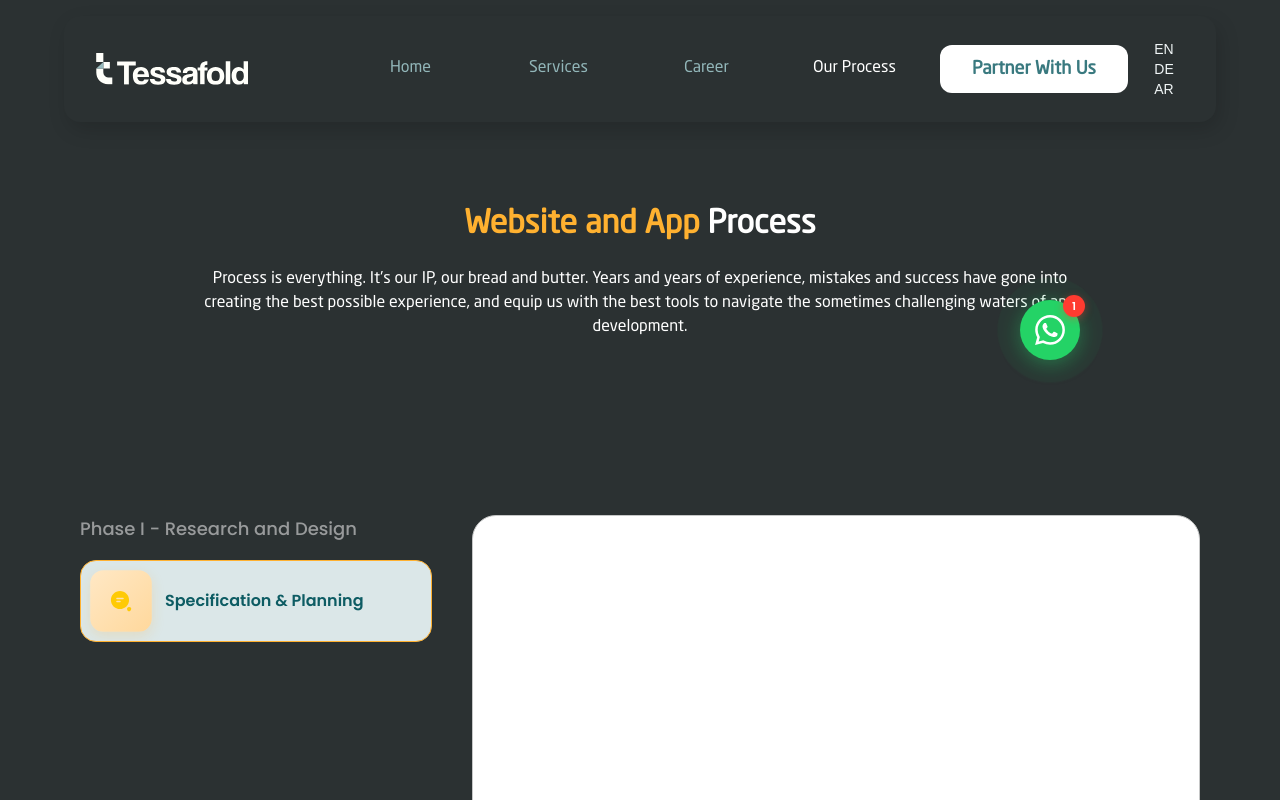
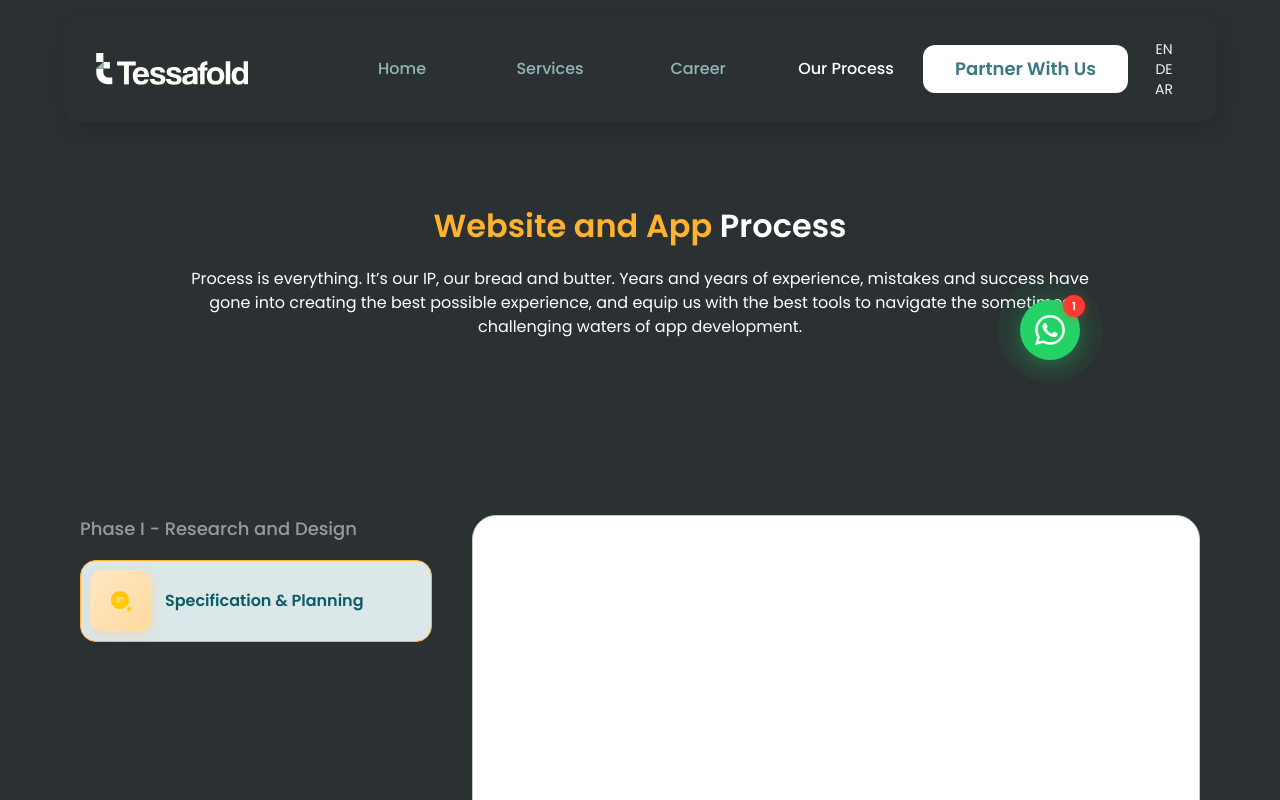
Before and after one commit to saeed-karout/tessafold-front, a React (Vite) app: page /our-process in a window 1280 px wide. Shown: the top 800 px of the page. Built offline with nearby package versions, Linux system fonts and the light colour scheme.

Commit message:
fixed language

```diff
--- a/src/components/layout/Header.jsx
+++ b/src/components/layout/Header.jsx
@@ -1,3 +1,4 @@
+
 import { useState, useEffect } from 'react';
 import { useTranslation } from 'react-i18next';
 import { useNavigate, useLocation } from 'react-router-dom';
@@ -14,7 +15,9 @@ function Header() {
   const [lastScrollY, setLastScrollY] = useState(0);
 
   useEffect(() => {
+    // Set the data-lang attribute on the body element based on the current language
     setLang(i18n.language || 'en');
+    document.body.setAttribute('data-lang', i18n.language || 'en');
     setCurrentHash(window.location.hash);
 
     const handleHashChange = () => {
@@ -49,6 +52,8 @@ function Header() {
   const changeLanguage = (newLang) => {
     i18n.changeLanguage(newLang);
     setLang(newLang);
+    // Update the data-lang attribute when the language changes
+    document.body.setAttribute('data-lang', newLang);
   };
 
   const handleNavigation = (target) => {
--- a/src/index.css
+++ b/src/index.css
@@ -20,15 +20,24 @@
   font-display: swap;
 }
 
+body[data-lang="ar"],
+body[data-lang="ar"] * {
+  font-family: 'NeoSansArabic', sans-serif;
+
+}
+
+body:not([data-lang="ar"]),
+body:not([data-lang="ar"]) * {
+  font-family: 'Poppins', sans-serif;
+  direction: ltr; /* Ensure left-to-right text direction for non-Arabic */
+}
+
 body {
   background: var(--primary);
   width: 100%;
   margin: 0 auto;
   padding: 0;
-  font-family: 'NeoSansArabic','Poppins', sans-serif;
 }
-
-
 
 body::-webkit-scrollbar {
   width: var(--sb-size);
--- a/src/styles/process.css
+++ b/src/styles/process.css
@@ -157,7 +157,7 @@
 }
 
 /* Responsive Design */
-@media (max-width: 1224px) {
+@media (max-width: 1424px) {
   .main-process-component {
     padding: 4rem 1rem 5rem 1rem;
     gap: 3rem;
```
